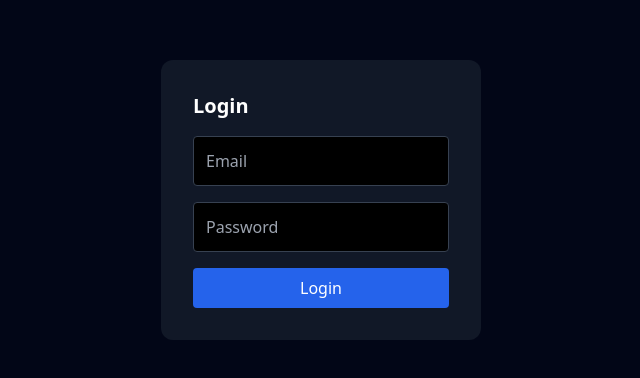
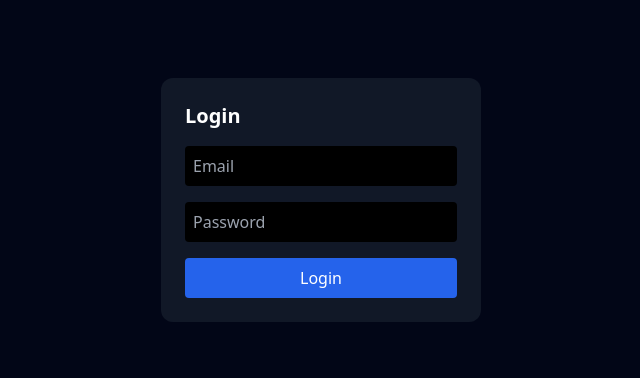
Before and after one commit to mohdsameerahmed346-lgtm/JobBooster-clean, a Next.js app: page /login in a window 1280 px wide. Shown: the part 200-578 px from the top of the page, without its empty margins (319-959 px from the left). Built offline with nearby package versions, Linux system fonts and the light colour scheme.

Commit message:
Update page.js

```diff
--- a/app/login/page.js
+++ b/app/login/page.js
@@ -13,7 +13,6 @@ export default function Login() {
   const login = async () => {
     try {
       await signInWithEmailAndPassword(auth, email, password);
-      alert("Login successful ✅");
       router.push("/dashboard");
     } catch (err) {
       alert(err.message);
@@ -21,27 +20,29 @@ export default function Login() {
   };
 
   return (
-    <div className="min-h-screen flex items-center justify-center bg-slate-950 text-white">
-      <div className="bg-gray-900 p-8 rounded-xl w-80 space-y-4">
+    <div className="h-screen flex items-center justify-center bg-slate-950 text-white">
+      <div className="bg-gray-900 p-6 rounded-xl w-80 space-y-4">
+
         <h1 className="text-xl font-bold">Login</h1>
 
         <input
           placeholder="Email"
-          className="w-full p-3 bg-black border border-gray-700 rounded"
           onChange={(e) => setEmail(e.target.value)}
+          className="w-full p-2 bg-black rounded"
         />
 
         <input
           type="password"
           placeholder="Password"
-          className="w-full p-3 bg-black border border-gray-700 rounded"
           onChange={(e) => setPassword(e.target.value)}
+          className="w-full p-2 bg-black rounded"
         />
 
         <button onClick={login} className="bg-blue-600 w-full py-2 rounded">
           Login
         </button>
+
       </div>
     </div>
   );
-        }
+    }
```
